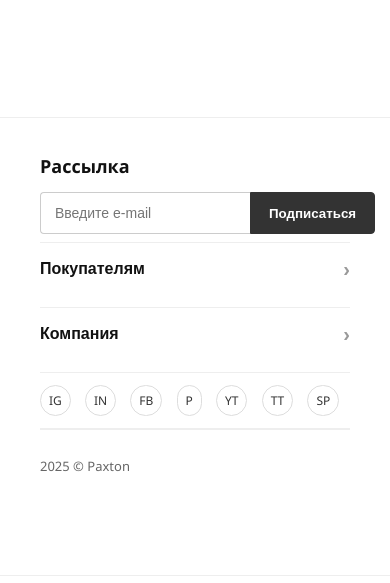
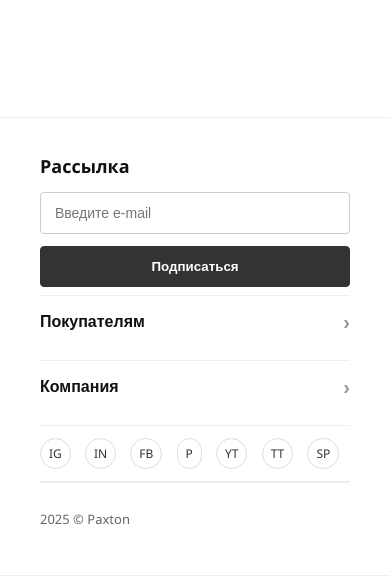
Before and after one commit to daniildvikov/Paxton_shop, a Django app: page / in a window 390 px wide. Shown: the part 212-795 px from the top of the page. Run offline with Django 4.2, Linux system fonts and the light colour scheme; data that the repository does not hold is empty.

Commit message:
Обновили стили и поведение аккордеона в футере для мобильных устройств

```diff
--- a/menswear/static/css/base_style.css
+++ b/menswear/static/css/base_style.css
@@ -120,6 +120,8 @@ body {
 
 .footer-newsletter {
     padding: 36px 0 8px;
+    max-width: calc((100% - 80px) / 3);
+    margin-right: auto;
 }
 
 .footer-newsletter h3 {
@@ -130,7 +132,7 @@ body {
 
 .newsletter-form {
     display: flex;
-    max-width: 520px;
+    width: 100%;
 }
 
 .newsletter-form input[type="email"] {
@@ -207,13 +209,30 @@ body {
 }
 
 @media (max-width: 1024px) {
+    .footer-newsletter {
+        max-width: calc((100% - 40px) / 2);
+    }
     .footer-columns {
         grid-template-columns: repeat(2, 1fr);
     }
 }
 
 @media (max-width: 600px) {
-    .newsletter-form { max-width: 100%; }
+    .footer-newsletter {
+        max-width: 100%;
+    }
+    .newsletter-form {
+        flex-direction: column;
+        gap: 12px;
+    }
+    .newsletter-form input[type="email"] {
+        border-right: 1px solid #ccc;
+        border-radius: 4px;
+    }
+    .newsletter-form button {
+        border-radius: 4px;
+        width: 100%;
+    }
     .footer-columns { grid-template-columns: 1fr; }
 }
 
--- a/menswear/templates/base.html
+++ b/menswear/templates/base.html
@@ -114,7 +114,7 @@
     </footer>
 
     <script>
-      // Акордеон в футере для экранов <= 1280px
+      // Footer accordion behavior for <= 1280px screens
       (function(){
         function applyAccordionBehavior(){
           var isMobile = window.matchMedia('(max-width: 1280px)').matches;
@@ -122,7 +122,10 @@
             var panel = btn.nextElementSibling;
             if(!panel) return;
             if(isMobile){
-              // Скрытый контент по умолчанию
+              if(btn.getAttribute('data-accordion-mode') !== 'mobile'){
+                btn.setAttribute('aria-expanded','false');
+              }
+              btn.setAttribute('data-accordion-mode','mobile');
               if(btn.getAttribute('data-initialized') !== '1'){
                 btn.addEventListener('click', function(){
                   var expanded = this.getAttribute('aria-expanded') === 'true';
@@ -132,11 +135,15 @@
                 });
                 btn.setAttribute('data-initialized','1');
               }
-              if(btn.getAttribute('aria-expanded') !== 'true'){
+              if(btn.getAttribute('aria-expanded') === 'true'){
+                panel.style.maxHeight = panel.scrollHeight + 'px';
+                panel.classList.add('open');
+              } else {
                 panel.style.maxHeight = '0px';
+                panel.classList.remove('open');
               }
             } else {
-              // На десктопе всегда раскрыто
+              btn.setAttribute('data-accordion-mode','desktop');
               btn.setAttribute('aria-expanded','true');
               panel.style.maxHeight = 'none';
               panel.classList.add('open');
@@ -145,7 +152,6 @@
         }
         applyAccordionBehavior();
         window.addEventListener('resize', function(){
-          // Дебаунс
           clearTimeout(window.__footerAccTimer);
           window.__footerAccTimer = setTimeout(applyAccordionBehavior, 150);
         });
```
